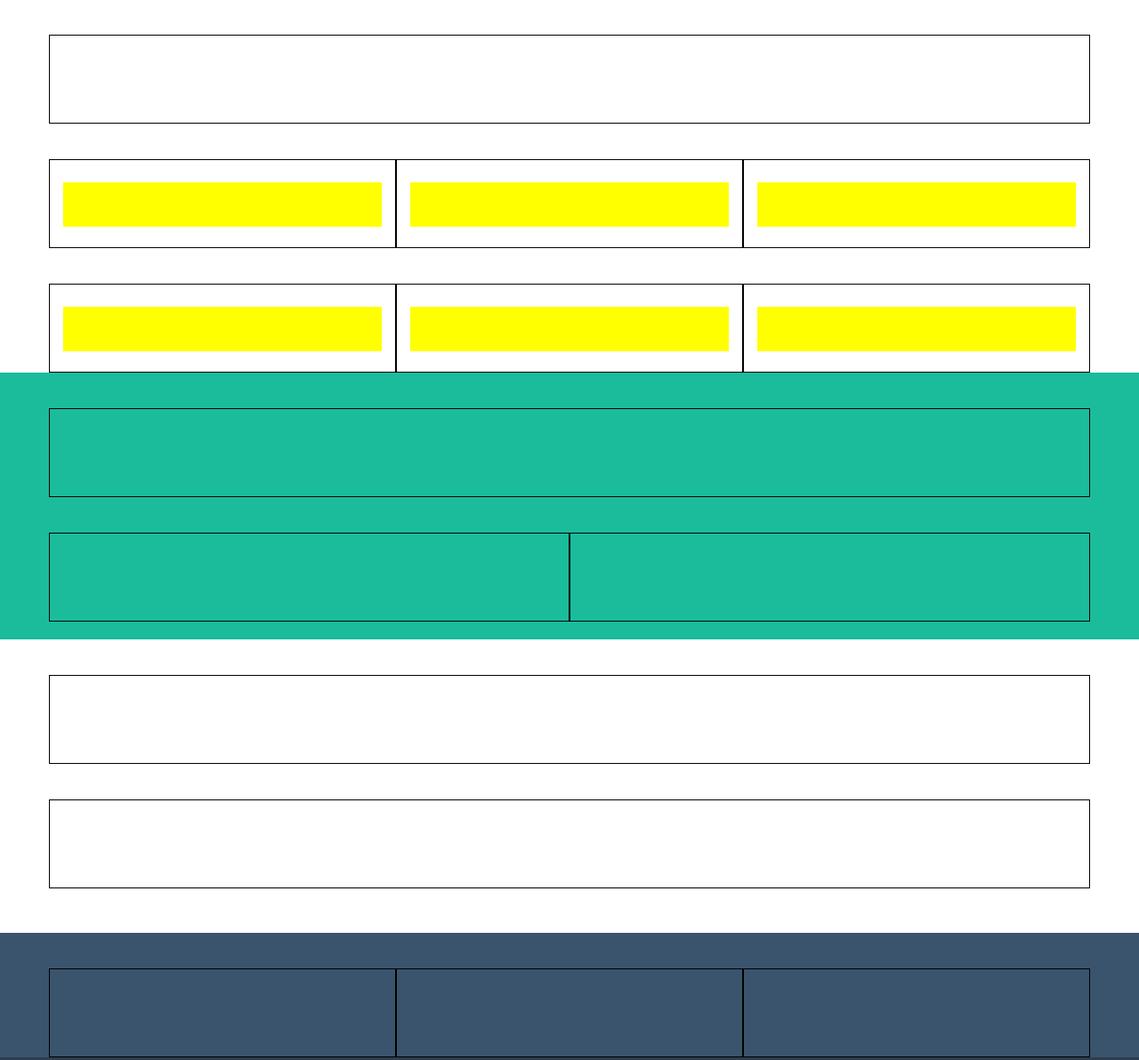
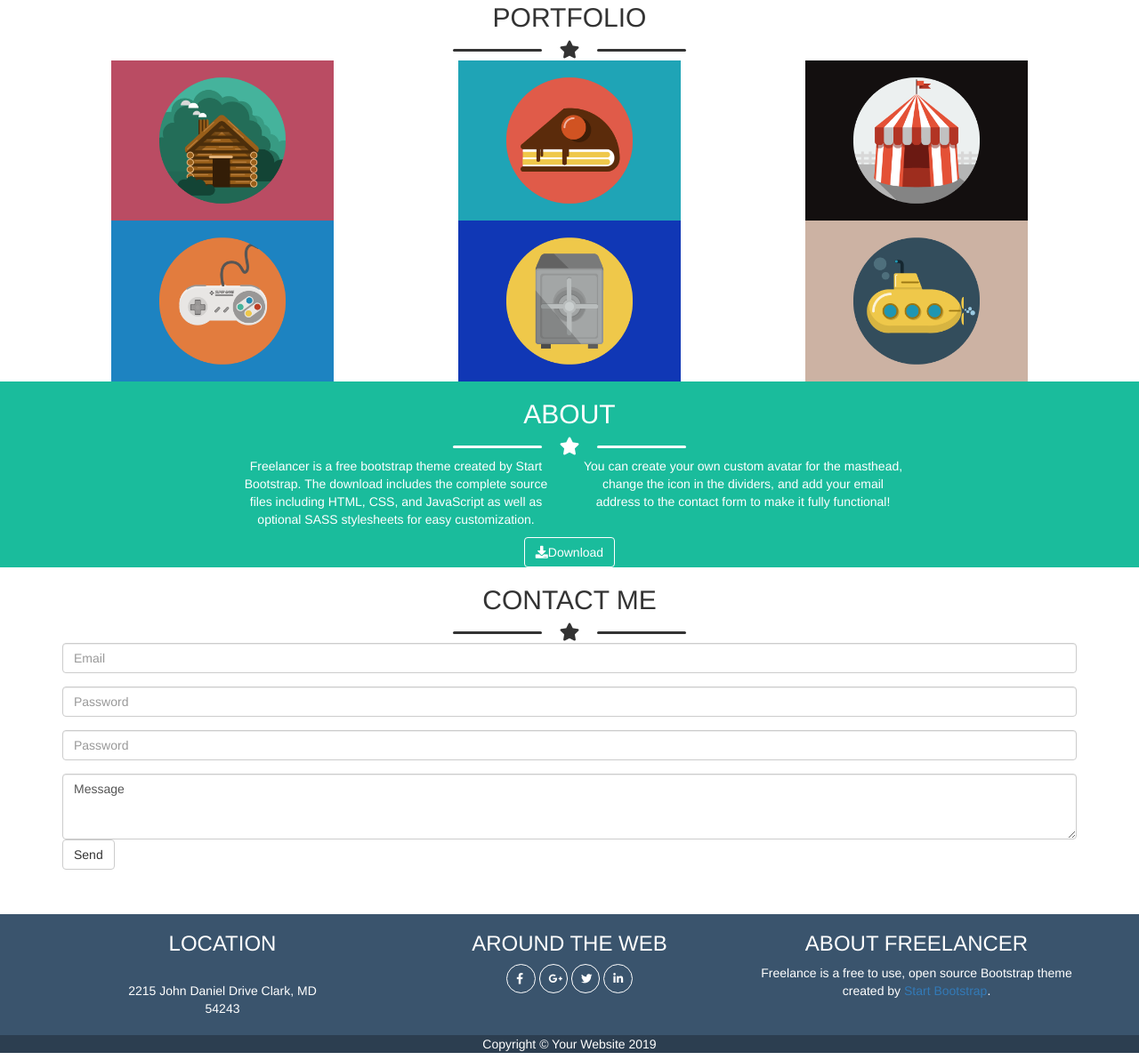
Before and after one commit to lorenzoantonelli89/html-css-bootstrap-freelancer, a plain HTML site: page index.html in a window 1280 px wide. Shown: the part 351-1543 px from the top of the page at 89% size. Drawn offline with nearby package versions, Linux system fonts and the light colour scheme.

Commit message:
contenuti inseriti mancano dettagli padding

```diff
--- a/css/master.css
+++ b/css/master.css
@@ -1,6 +1,7 @@
 /* regole generali */
-body{
 
+.darkblu{
+  background-color: #2c3e50;
 }
 
 .blue{
@@ -9,18 +10,41 @@ body{
 
 .green{
   background-color: #1abc9c;
-  /* regole debug */
-  min-height: 300px;
 }
 
-/* debug */
-[class*="col-"]{
-  height: 100px;
-  /* background-color: red; */
-  border: 1px solid #000;
-  margin-top: 40px;
+.linedivisor{
+  display: inline-block;
+  width: 100%;
+  max-width: 10rem;
+  height: 0.25rem;
+  border-radius: 1rem;
+  margin-bottom: 5px;
 }
 
+.fas.fa-star{
+  font-size: 2rem;
+  padding: 0 16px;
+}
+
+.whitebg{
+  background-color: #fff;
+}
+
+.whitecl{
+  color: #fff;
+}
+
+.blackbg{
+  background-color: #333333;
+}
+
+.blackcl{
+  color: #333333;
+}
+
+.center{
+  text-align: center;
+}
 
 /* regole header */
 header{
@@ -28,7 +52,7 @@ header{
 }
 
 header .navbar-default{
-  background-color: #3a546d;
+  background-color: #2c3e50;
   border: none;
 }
 
@@ -37,19 +61,42 @@ header .navbar-default .navbar-nav > li > a{
   color: #fff;
 }
 
+/* regole jumbotron */
+.center > img{
+  width: 15rem;
+}
 
-
-
-
+.green.jumbo img,
+.green.jumbo h2,
+.green.jumbo .divident,
+.green.jumbo h4{
+  margin-bottom: 30px;
+}
 
 /* regole main */
-
 .image{
   /* debug */
-  min-width: 50px;
-  min-height: 50px;
-  background-color: yellow;
-  margin-top: 25px;
+  max-width: 25rem;
+  margin: 0 auto;
+}
+
+.image>img{
+  max-width: 100%;
+  height: auto;
+}
+
+/* section about */
+
+section.green button{
+  background-color: inherit;
+  border: 1px solid #fff;
+  color: #fff;
+}
+
+/* section form */
+
+#inputsend{
+  text-align: left;
 }
 
 /* regole footer */
@@ -57,7 +104,16 @@ footer{
   /* regole di debug */
   margin-top: 50px;
 }
-.darkblu{
-  background-color: #2c3e50;
+
+.center.social a{
+  display: inline-flex;
+  width: 3.25rem;
+  height: 3.25rem;
+  font-size: 1.25rem;
+  border: 1px solid #fff;
+  border-radius: 100%;
+  padding: 10px;
+}
+
   /* regole debug */
 }
--- a/index.html
+++ b/index.html
@@ -2,6 +2,7 @@
 <html lang="en" dir="ltr">
   <head>
     <meta charset="utf-8">
+    <link rel="stylesheet" href="https://cdnjs.cloudflare.com/ajax/libs/font-awesome/5.15.2/css/all.min.css">
     <link rel="stylesheet" href="https://maxcdn.bootstrapcdn.com/bootstrap/3.3.7/css/bootstrap.min.css" integrity="sha384-BVYiiSIFeK1dGmJRAkycuHAHRg32OmUcww7on3RYdg4Va+PmSTsz/K68vbdEjh4u" crossorigin="anonymous">
     <script src="https://maxcdn.bootstrapcdn.com/bootstrap/3.3.7/js/bootstrap.min.js" integrity="sha384-Tc5IQib027qvyjSMfHjOMaLkfuWVxZxUPnCJA7l2mCWNIpG9mGCD8wGNIcPD7Txa" crossorigin="anonymous"></script>
     <link rel="stylesheet" href="css/master.css">
@@ -10,7 +11,7 @@
   <body>
 
     <!-- parte intestazione -->
-    <header class="blue">
+    <header>
       <nav class="navbar navbar-default navbar-fixed-top">
         <div class="container">
           <!-- Brand and toggle get grouped for better mobile display -->
@@ -48,7 +49,16 @@
       <div class="container">
         <div class="row">
           <div class="col-xs-12 col-sm-10 col-sm-offset-1 col-md-8 col-md-offset-2 col-lg-6 col-lg-offset-3">
-
+            <div class="center">
+              <img src="img/avatars.svg" alt="avatar">
+              <h2 class="whitecl">START BOOTSTRAP</h2>
+              <div class="divident">
+                <span class="linedivisor whitebg"></span>
+                <i class="fas fa-star whitecl"></i>
+                <span class="linedivisor whitebg"></span>
+              </div>
+              <h4 class="whitecl">GRAPHIC ARTIST - WEB DESIGNER - ILLUSTRATOR</h4>
+            </div>
           </div>
         </div>
       </div>
@@ -62,37 +72,44 @@
         <div class="container">
           <div class="row">
             <div class="col-xs-12 col-sm-12 col-md-12 col-lg-12">
-
+              <div class="center">
+                <h2 class="blackcl">PORTFOLIO</h2>
+                <div class="divident">
+                  <span class="linedivisor blackbg"></span>
+                  <i class="fas fa-star blackcl"></i>
+                  <span class="linedivisor blackbg"></span>
+                </div>
+              </div>
             </div>
 
             <div class="col-xs-12 col-sm-6 col-md-6 col-lg-4">
               <div class="image">
-
+                <img src="img/cabin.png" alt="immagine casa">
               </div>
             </div>
             <div class="col-xs-12 col-sm-6 col-md-6 col-lg-4">
               <div class="image">
-
+                <img src="img/cake.png" alt="immagine casa">
               </div>
             </div>
             <div class="col-xs-12 col-sm-6 col-md-6 col-lg-4">
               <div class="image">
-
+                <img src="img/circus.png" alt="immagine casa">
               </div>
             </div>
             <div class="col-xs-12 col-sm-6 col-md-6 col-lg-4">
               <div class="image">
-
+                <img src="img/game.png" alt="immagine casa">
               </div>
             </div>
             <div class="col-xs-12 col-sm-6 col-md-6 col-lg-4">
               <div class="image">
-
+                <img src="img/safe.png" alt="immagine casa">
               </div>
             </div>
             <div class="col-xs-12 col-sm-6 col-md-6 col-lg-4">
               <div class="image">
-
+                <img src="img/submarine.png" alt="immagine casa">
               </div>
             </div>
           </div>
@@ -104,13 +121,26 @@
         <div class="container">
           <div class="row">
             <div class="col-xs-12 col-sm-12 col-md-12 col-lg-12">
+              <div class="center">
+                <h2 class="whitecl">ABOUT</h2>
+                <div class="divident">
+                  <span class="linedivisor whitebg"></span>
+                  <i class="fas fa-star whitecl"></i>
+                  <span class="linedivisor whitebg"></span>
+                </div>
+              </div>
 
             </div>
-            <div class="col-xs-12 col-sm-6 col-md-6 col-lg-6">
-
+            <div class="col-xs-4 col-xs-offset-4 col-sm-4 col-sm-offset-2">
+              <p class="center whitecl">Freelancer is a free bootstrap theme created by Start Bootstrap. The download includes the complete source files including HTML, CSS, and JavaScript as well as optional SASS stylesheets for easy customization.</p>
             </div>
-            <div class="col-xs-12 col-sm-6 col-md-6 col-lg-6">
-
+            <div class="col-xs-4 col-xs-offset-4 col-sm-4 col-sm-offset-0">
+              <p class="center whitecl">You can create your own custom avatar for the masthead, change the icon in the dividers, and add your email address to the contact form to make it fully functional!</p>
+            </div>
+            <div class="col-xs-12 ">
+              <div class="center">
+                <button type="button" class="btn btn-default"><i class="fas fa-download"></i>Download</button>
+              </div>
             </div>
           </div>
         </div>
@@ -121,10 +151,30 @@
         <div class="container">
           <div class="row">
             <div class="col-xs-12 col-sm-12 col-md-12 col-lg-12">
-
+              <div class="center">
+                <h2 class="blackcl">CONTACT ME</h2>
+                <div class="divident">
+                  <span class="linedivisor blackbg"></span>
+                  <i class="fas fa-star blackcl"></i>
+                  <span class="linedivisor blackbg"></span>
+                </div>
+              </div>
             </div>
             <div class="col-xs-12 col-sm-12 col-md-12 col-lg-12">
-
+              <form>
+                <div class="form-group">
+                  <input type="email" class="form-control" id="exampleInputEmail1" placeholder="Email">
+                </div>
+                <div class="form-group">
+                  <input type="password" class="form-control" id="exampleInputPassword1" placeholder="Password">
+                </div>
+                <div class="form-group">
+                  <input type="password" class="form-control" id="exampleInputPassword1" placeholder="Password">
+                </div>
+                <textarea class="form-control" rows="3">Message</textarea>
+                <button id="inputsend" type="submit" class="btn btn-default">Send
+                </button>
+              </form>
             </div>
           </div>
         </div>
@@ -137,13 +187,30 @@
         <div class="container">
           <div class="row">
             <div class="col-xs-12 col-sm-4">
+              <div class="center">
+                <address class="whitecl">
+                  <h3>LOCATION</h3><br>
+                  2215 John Daniel Drive Clark, MD<br>
+                  54243
+                </address>
+              </div>
 
             </div>
             <div class="col-xs-12 col-sm-4">
+              <div class="center social">
+                <h3 class="whitecl">AROUND THE WEB</h3>
+                <a class="whitecl" href="#"><i class="fab fa-facebook-f"></i></a>
+                <a class="whitecl" href="#"><i class="fab fa-google-plus-g"></i></a>
+                <a class="whitecl" href="#"><i class="fab fa-twitter"></i></a>
+                <a class="whitecl" href="#"><i class="fab fa-linkedin-in"></i></a>
+              </div>
 
             </div>
             <div class="col-xs-12 col-sm-4">
-
+              <div class="center boot">
+                <h3 class="whitecl">ABOUT FREELANCER</h3>
+                <p class="whitecl">Freelance is a free to use, open source Bootstrap theme created by <a href="#">Start Bootstrap</a>. </p>
+              </div>
             </div>
           </div>
         </div>
@@ -152,7 +219,9 @@
         <div class="container">
           <div class="row">
             <div class="col-xs-4 col-xs-offset-4">
-
+              <div class="center">
+                <span class="whitecl">Copyright © Your Website 2019</span>
+              </div>
             </div>
           </div>
         </div>
```
